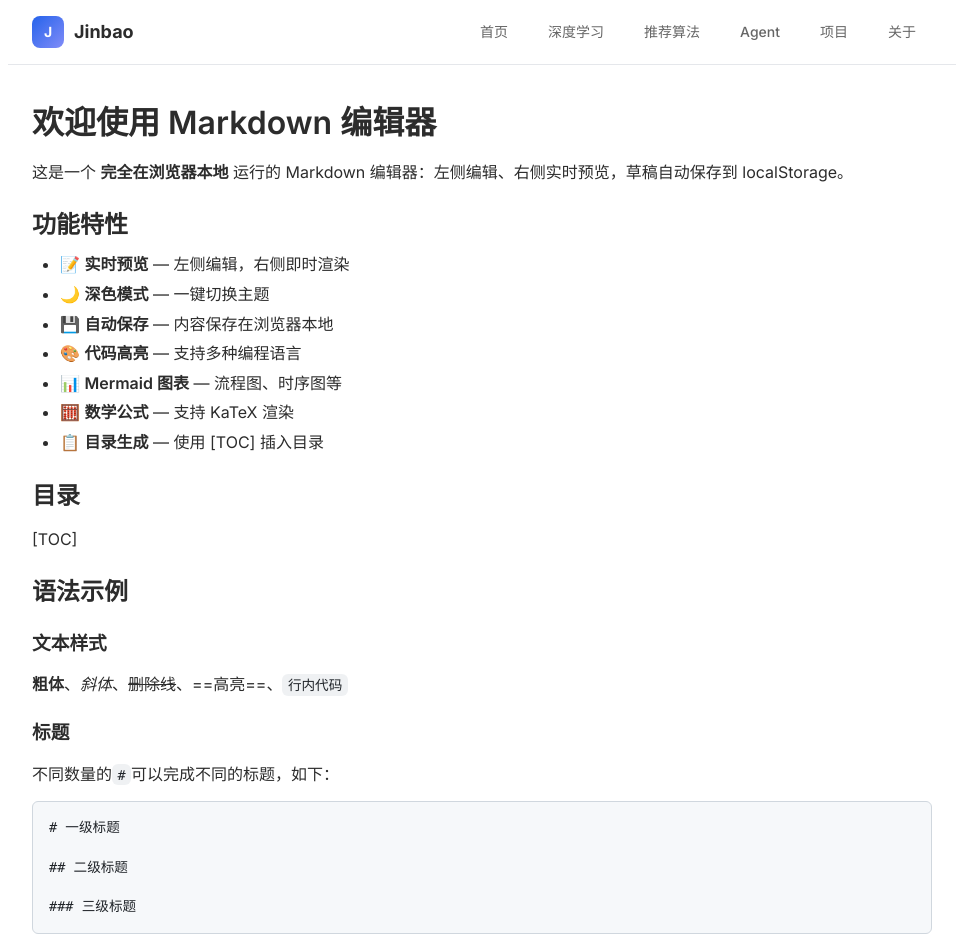
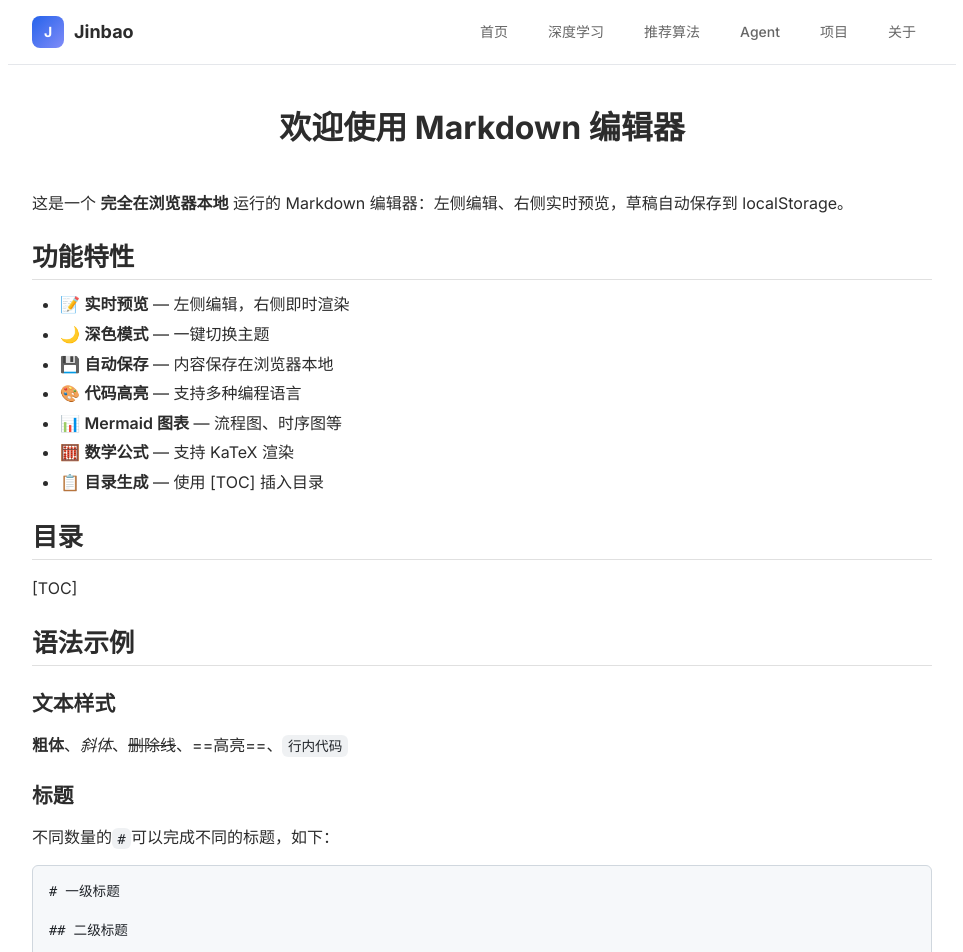
Before and after one commit to JinbaoSite/jinbaosite.github.io, a Jekyll site: the page built from example.md, in a window 1280 px wide and 1400 px high. Shown: the top 952 px of the window, without its empty margins (158-1121 px from the left). Built offline with Jekyll 4.4.1, drawn with Linux system fonts in a browser that asks for light colours; our own code applies the rules of GitHub Pages for plain Markdown files; formulas are drawn with MathJax 3.

Commit message:
Update style.css

```diff
--- a/assets/style.css
+++ b/assets/style.css
@@ -415,7 +415,11 @@
       font-weight: 500;
     }
     /*  ------ container ------ */
-    .container h1,
+    .container h1 {
+      font-size: 2em;
+      padding-bottom: 16px;
+      text-align: center;
+    }
     .container h2,
     .container h3,
     .container h4,
@@ -427,26 +431,24 @@
       line-height: 1.3;
       color: var(--text-primary);
     }
+    .container h2 { font-size: 1.6em; border-bottom: 1px solid var(--border-color); padding-bottom: 6px; }
+    .container h3 { font-size: 1.3em; }
+    .container h4 { font-size: 1.1em; }
+    .container h5 { font-size: 1em; }
+    .container h6 { font-size: 0.9em; color: var(--text-secondary); }
 
-    .content h1 { font-size: 2em; border-bottom: 2px solid var(--border-color); padding-bottom: 8px; }
-    .content h2 { font-size: 1.6em; border-bottom: 1px solid var(--border-color); padding-bottom: 6px; }
-    .content h3 { font-size: 1.3em; }
-    .content h4 { font-size: 1.1em; }
-    .content h5 { font-size: 1em; }
-    .content h6 { font-size: 0.9em; color: var(--text-secondary); }
-
-    p {
+    .container p {
       margin-bottom: 14px;
     }
-    a {
+    .container a {
       color: var(--accent);
       text-decoration: none;
     }
 
-    strong { font-weight: 600; }
-    em { font-style: italic; }
+    .container strong { font-weight: 600; }
+    .container em { font-style: italic; }
 
-    blockquote {
+    .container blockquote {
       margin: 16px 0;
       padding: 12px 16px;
       border-left: 4px solid var(--accent);
@@ -455,39 +457,39 @@
       color: var(--text-secondary);
     }
 
-    ul,
-    ol {
+    .container ul,
+    .container ol {
       margin: 12px 0;
       padding-left: 28px;
     }
 
-    li {
+    .container li {
       margin-bottom: 4px;
     }
 
-    li > ul,
-    li > ol {
+    .container li > ul,
+    .container li > ol {
       margin: 4px 0;
     }
 
-    li.task-list-item {
+    .container li.task-list-item {
       list-style: none;
       padding-left: 0;
     }
 
-    input[type="checkbox"] {
+    .container input[type="checkbox"] {
       margin-right: 8px;
       vertical-align: middle;
     }
 
-    hr {
+    .container hr {
       border: none;
       border-top: 2px solid var(--border-color);
       margin: 24px 0;
     }
 
     /* ── 行内代码 ── */
-    code {
+    .container code {
       font-family: 'JetBrains Mono', ui-monospace, SFMono-Regular, 'SF Mono', Menlo, Consolas, monospace;
       font-size: .85em;
       background: rgba(175,184,193,.2);
@@ -538,15 +540,13 @@
     .highlight .nb  { color: #8250df; }
     .highlight .si  { color: #0a3069; }
 
-    img {
-          max-width: 100%;
-          object-fit: cover;
-          border-radius: 10px;
+    .container img {
+      max-width: 100%;
+      object-fit: cover;
+      border-radius: 10px;
     }
 
-
-
-    table {
+    .container table {
       width: 100%;
       border-collapse: collapse;
       background: var(--bg-card);
@@ -555,15 +555,14 @@
       overflow: hidden;
       box-shadow: var(--shadow);
     }
-
-    th, td {
+    .container th,
+    .container td {
       padding: 14px 20px;
       text-align: left;
       font-size: 14px;
       border-bottom: 1px solid var(--border);
     }
-
-    th {
+    .container th {
       background: var(--bg-secondary);
       font-weight: 600;
       color: var(--text-secondary);
@@ -571,19 +570,16 @@
       text-transform: uppercase;
       letter-spacing: 0.05em;
     }
-
-    td {
+    .container td {
       color: var(--text-primary);
     }
-
-    tr:last-child td {
+    .container tr:last-child td {
       border-bottom: none;
     }
-
-    tr:hover td {
+    .container tr:hover td {
       background: var(--bg-card-hover);
     }
-
+    /*  ------ container ------ */
 
 
 
```
